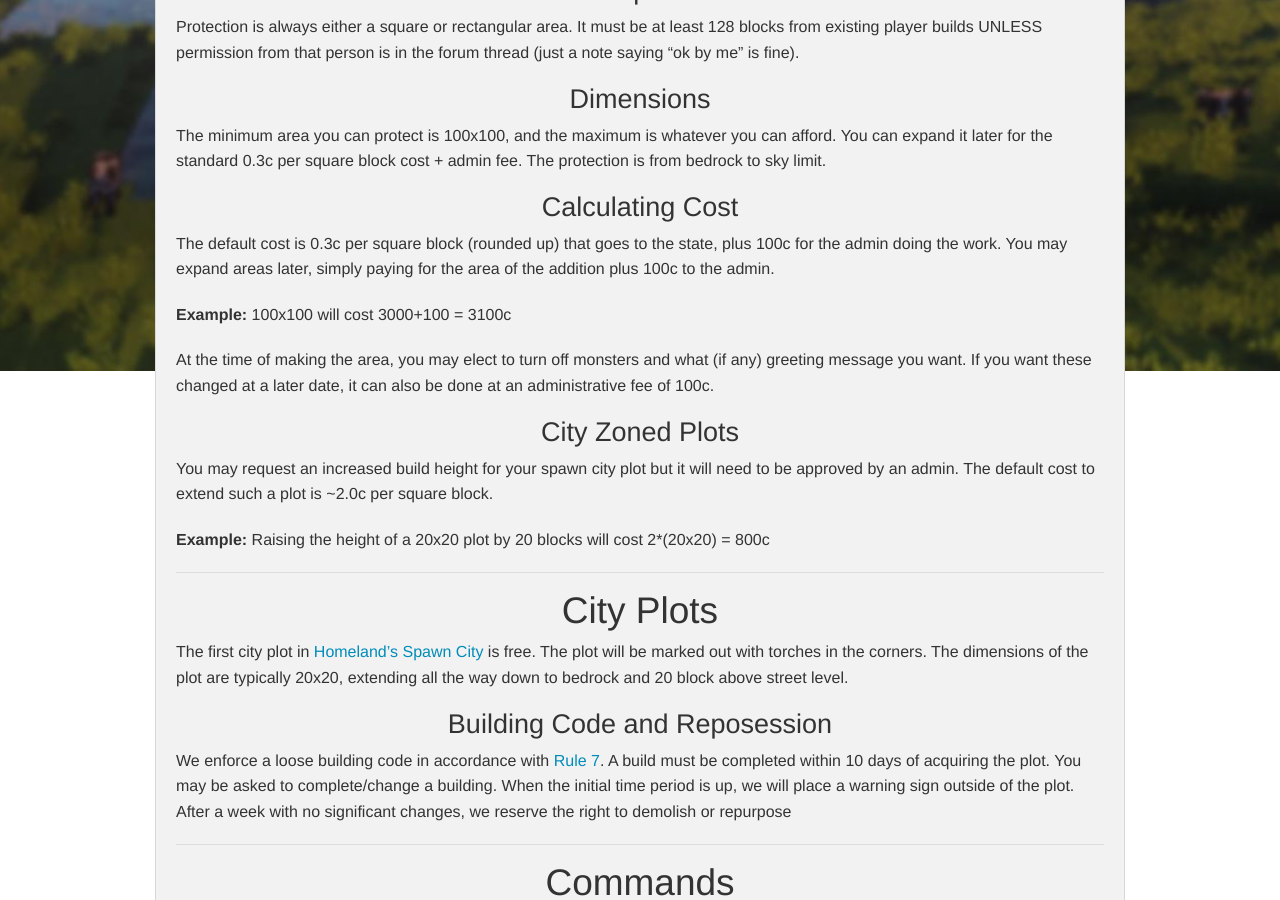
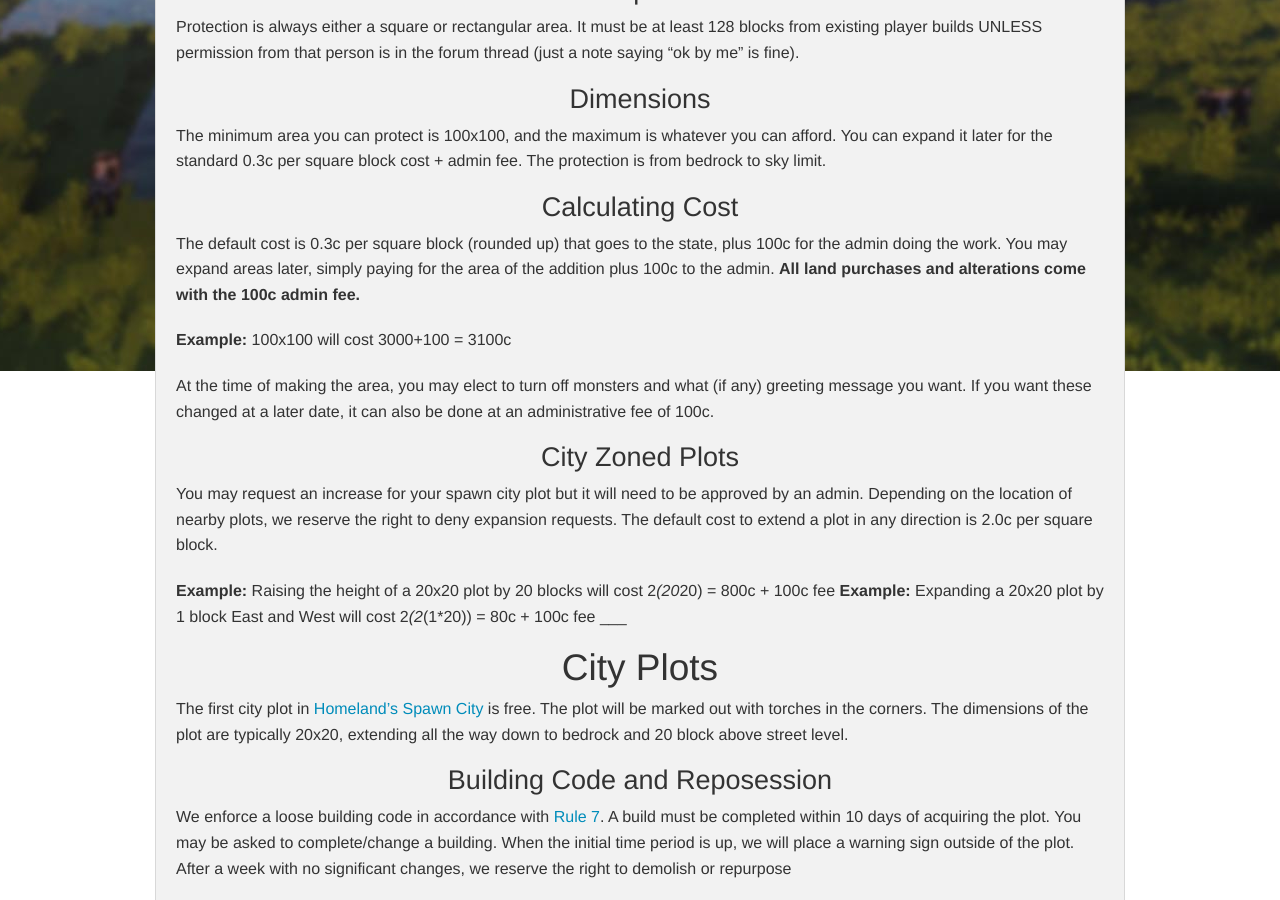
Before and after one commit to damnation-eu/website-beta, a Jekyll site: the page built from land.md, in a window 1280 px wide and 900 px high, scrolled down 803 px. Built offline with Jekyll 4.4.1, drawn with Linux system fonts in a browser that asks for light colours; nearby versions of some CDN libraries; library files that are not in the unit come from our copies.

Commit message:
Update land.md

```diff
--- a/land.md
+++ b/land.md
@@ -36,7 +36,7 @@ The minimum area you can protect is 100x100, and the maximum is whatever you can
 ###Calculating Cost
 </div>
 
-The default cost is 0.3c per square block (rounded up) that goes to the state, plus 100c for the admin doing the work. You may expand areas later, simply paying for the area of the addition plus 100c to the admin.
+The default cost is 0.3c per square block (rounded up) that goes to the state, plus 100c for the admin doing the work. You may expand areas later, simply paying for the area of the addition plus 100c to the admin. <b>All land purchases and alterations come with the 100c admin fee.</b>
 
 **Example:** 100x100 will cost 3000+100 = 3100c
 
@@ -46,10 +46,10 @@ At the time of making the area, you may elect to turn off monsters and what (if
 ###City Zoned Plots
 </div>
 
-You may request an increased build height for your spawn city plot but it will need to be approved by an admin. The default cost to extend such a plot is ~2.0c per square block.
+You may request an increase for your spawn city plot but it will need to be approved by an admin. Depending on the location of nearby plots, we reserve the right to deny expansion requests. The default cost to extend a plot in any direction is 2.0c per square block.
 
-**Example:** Raising the height of a 20x20 plot by 20 blocks will cost 2*(20x20) = 800c
-
+**Example:** Raising the height of a 20x20 plot by 20 blocks will cost 2*(20*20) = 800c + 100c fee
+**Example:** Expanding a 20x20 plot by 1 block East and West will cost 2*(2*(1*20)) = 80c + 100c fee
 ___
 
 <div style="text-align: center;" markdown="1">
```
